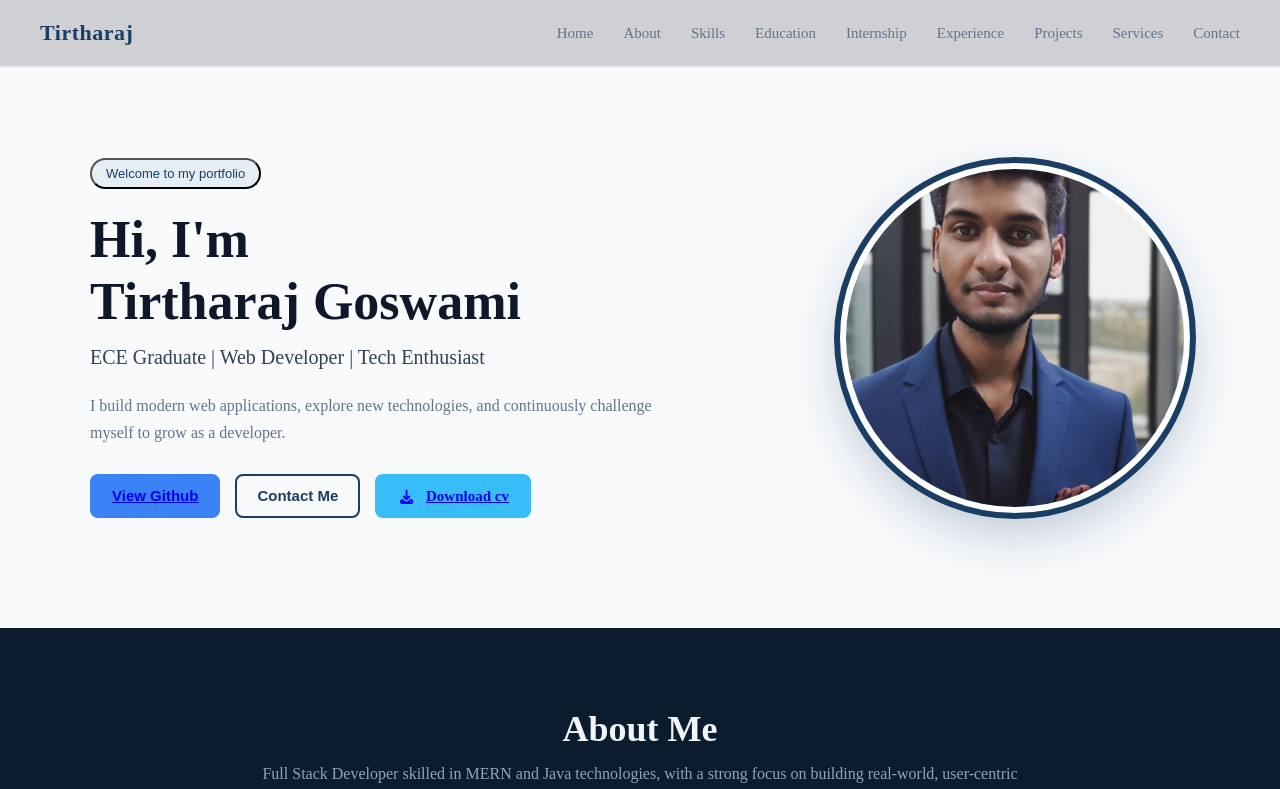
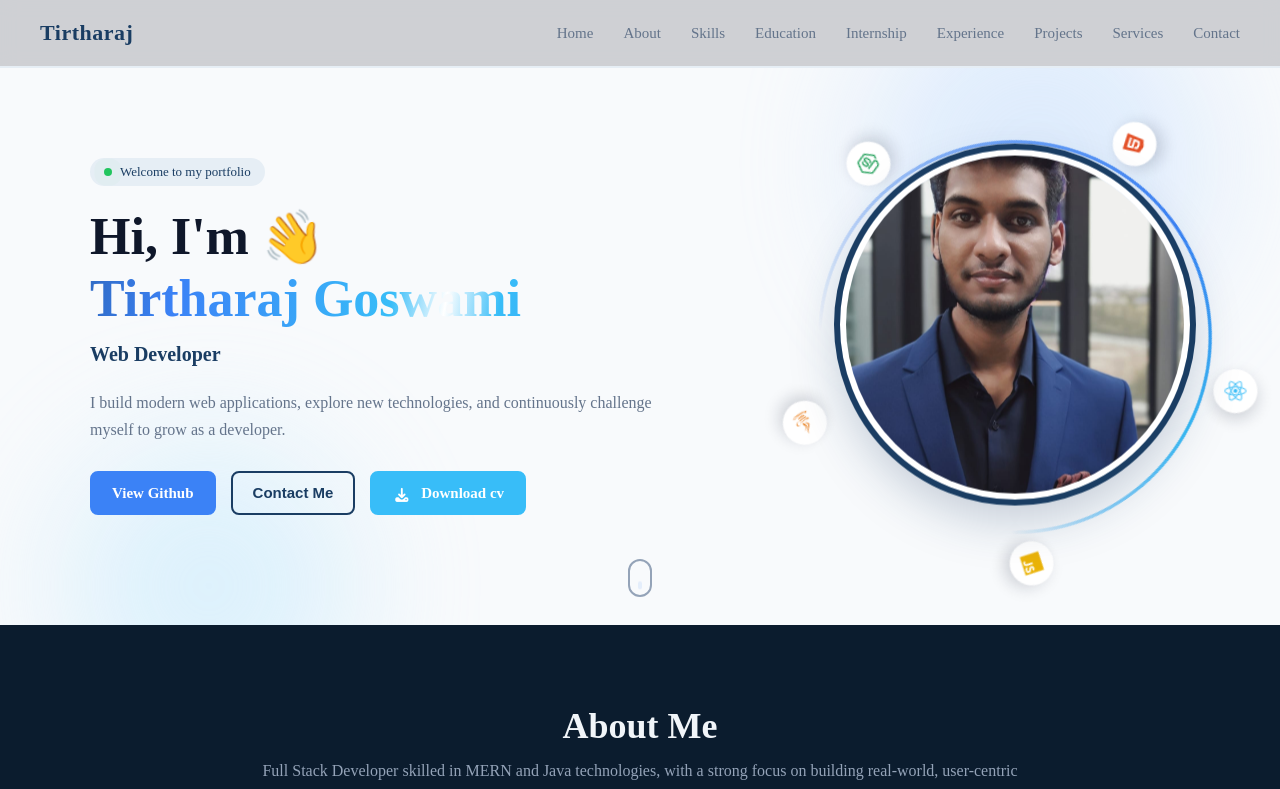
Before and after one commit to Tirtharaj-21/Tirtho_portfolio, a React (Vite) app: page / in a window 1280 px wide. Shown: the top 789 px of the page. Built offline with nearby package versions, Linux system fonts and the light colour scheme.

Commit message:
Update hero section with animations

```diff
--- a/src/component/Home.jsx
+++ b/src/component/Home.jsx
@@ -1,59 +1,181 @@
-import React from "react";
+import React, { useEffect, useState } from "react";
 import "../styling/home.css";
 import portpic from "../assets/Picture.jpeg";
+import cv from "../TIRTHARAJ_GOSWAMI.pdf";
+
+const ROLES = ["ECE Graduate", "Web Developer", "Tech Enthusiast"];
+
+// Icons that orbit around the photo (Font Awesome brand icons, already loaded in index.html)
+const ORBIT_ICONS = [
+  { icon: "fa-react", color: "#38bdf8", label: "React" },
+  { icon: "fa-js", color: "#eab308", label: "JavaScript" },
+  { icon: "fa-java", color: "#e76f00", label: "Java" },
+  { icon: "fa-node-js", color: "#22a05a", label: "Node.js" },
+  { icon: "fa-html5", color: "#e34f26", label: "HTML5" },
+];
+
+const prefersReducedMotion = () =>
+  typeof window !== "undefined" &&
+  window.matchMedia &&
+  window.matchMedia("(prefers-reduced-motion: reduce)").matches;
+
+// Types a word, pauses, deletes it, then moves to the next one.
+function useTypewriter(words) {
+  const [text, setText] = useState("");
+
+  useEffect(() => {
+    if (prefersReducedMotion()) return undefined;
+
+    let wordIndex = 0;
+    let charIndex = 0;
+    let deleting = false;
+    let timer;
+
+    const tick = () => {
+      const word = words[wordIndex];
+      charIndex += deleting ? -1 : 1;
+      setText(word.slice(0, charIndex));
+
+      let delay = deleting ? 45 : 95;
+      if (!deleting && charIndex === word.length) {
+        delay = 1500; // pause on the full word
+        deleting = true;
+      } else if (deleting && charIndex === 0) {
+        deleting = false;
+        wordIndex = (wordIndex + 1) % words.length;
+        delay = 350;
+      }
+      timer = setTimeout(tick, delay);
+    };
+
+    timer = setTimeout(tick, 1000);
+    return () => clearTimeout(timer);
+  }, [words]);
+
+  return prefersReducedMotion() ? words.join(" | ") : text;
+}
 
 const Home = () => {
+  const typed = useTypewriter(ROLES);
+
+  const scrollToContact = () => {
+    const el = document.getElementById("contact");
+    if (el) el.scrollIntoView({ behavior: "smooth" });
+  };
+
+  // 3D tilt: the photo leans towards the mouse pointer
+  const handleTilt = (e) => {
+    const box = e.currentTarget;
+    const tilt = box.firstElementChild;
+    if (!tilt) return;
+    const rect = box.getBoundingClientRect();
+    const x = (e.clientX - rect.left) / rect.width - 0.5;
+    const y = (e.clientY - rect.top) / rect.height - 0.5;
+    tilt.style.transform = `rotateY(${x * 22}deg) rotateX(${-y * 22}deg) scale(1.04)`;
+  };
+
+  const resetTilt = (e) => {
+    const tilt = e.currentTarget.firstElementChild;
+    if (tilt) tilt.style.transform = "";
+  };
+
   return (
     <section className="home" id="home">
+      {/* Decorative animated background blobs */}
+      <span className="blob blob-1" aria-hidden="true" />
+      <span className="blob blob-2" aria-hidden="true" />
+
       {/* Left Content */}
       <div className="home-content">
-        <button className="tag-btn">Welcome to my portfolio</button>
+        <span className="tag-btn anim anim-1">
+          <i className="tag-dot" aria-hidden="true" />
+          Welcome to my portfolio
+        </span>
 
-        <h1>
-          Hi, I'm <br />
-          <span>Tirtharaj Goswami</span>
+        <h1 className="anim anim-2">
+          Hi, I'm <span className="wave">👋</span>
+          <br />
+          <span className="name-gradient">Tirtharaj Goswami</span>
         </h1>
 
-        <h3>ECE Graduate | Web Developer | Tech Enthusiast</h3>
+        <h3 className="designation anim anim-3">
+          {/* full text for screen readers / SEO; the typed text is decorative */}
+          <span className="sr-only">
+            ECE Graduate | Web Developer | Tech Enthusiast
+          </span>
+          <span aria-hidden="true">
+            <span className="typed">{typed}</span>
+            <span className="cursor" />
+          </span>
+        </h3>
 
-        <p>
+        <p className="anim anim-4">
           I build modern web applications, explore new technologies, and
           continuously challenge myself to grow as a developer.
         </p>
 
-        <div className="home-buttons">
-          <button className="primary-btn">
+        <div className="home-buttons anim anim-5">
           <a
+            className="primary-btn"
             href="https://github.com/Tirtharaj-21"
             target="_blank"
             rel="noreferrer"
           >
             View Github
           </a>
-          </button>
+
           <button
+            type="button"
             className="secondary-btn"
-            onClick={() =>
-              document
-                .getElementById("contact")
-                .scrollIntoView({ behavior: "smooth" })
-            }
+            onClick={scrollToContact}
           >
             Contact Me
           </button>
 
-          <div className="download">
-            <a href="./src/TIRTHARAJ_GOSWAMI.PDF" download>
+          <a className="download" href={cv} download="TIRTHARAJ_GOSWAMI.pdf">
             <i className="fa-solid fa-download"></i>Download cv
           </a>
         </div>
       </div>
+
+      {/* Right Image */}
+      <div
+        className="home-image anim-image"
+        onMouseMove={handleTilt}
+        onMouseLeave={resetTilt}
+      >
+        <div className="image-tilt">
+          {/* glowing conic ring */}
+          <div className="image-ring" aria-hidden="true" />
+
+          {/* orbiting tech icons */}
+          <div className="orbit" aria-hidden="true">
+            {ORBIT_ICONS.map((item, i) => (
+              <span
+                key={item.icon}
+                className="orbit-item"
+                style={{ "--a": `${i * (360 / ORBIT_ICONS.length)}deg` }}
+              >
+                <span className="orbit-icon" title={item.label}>
+                  <i
+                    className={`fa-brands ${item.icon}`}
+                    style={{ color: item.color }}
+                  />
+                </span>
+              </span>
+            ))}
           </div>
 
-      {/* Right Image */}
-      <div className="home-image">
-        <img src={portpic} alt="portfolio" />
+          <div className="image-float">
+            <img src={portpic} alt="Tirtharaj Goswami" />
           </div>
+        </div>
+      </div>
+
+      {/* Scroll hint */}
+      <a className="scroll-hint" href="#about" aria-label="Scroll to About">
+        <span />
+      </a>
     </section>
   );
 };
```
Also changed, not shown: src/styling/home.css (+5 -5 lines). Lines whose indentation alone changed are shown as unchanged.
